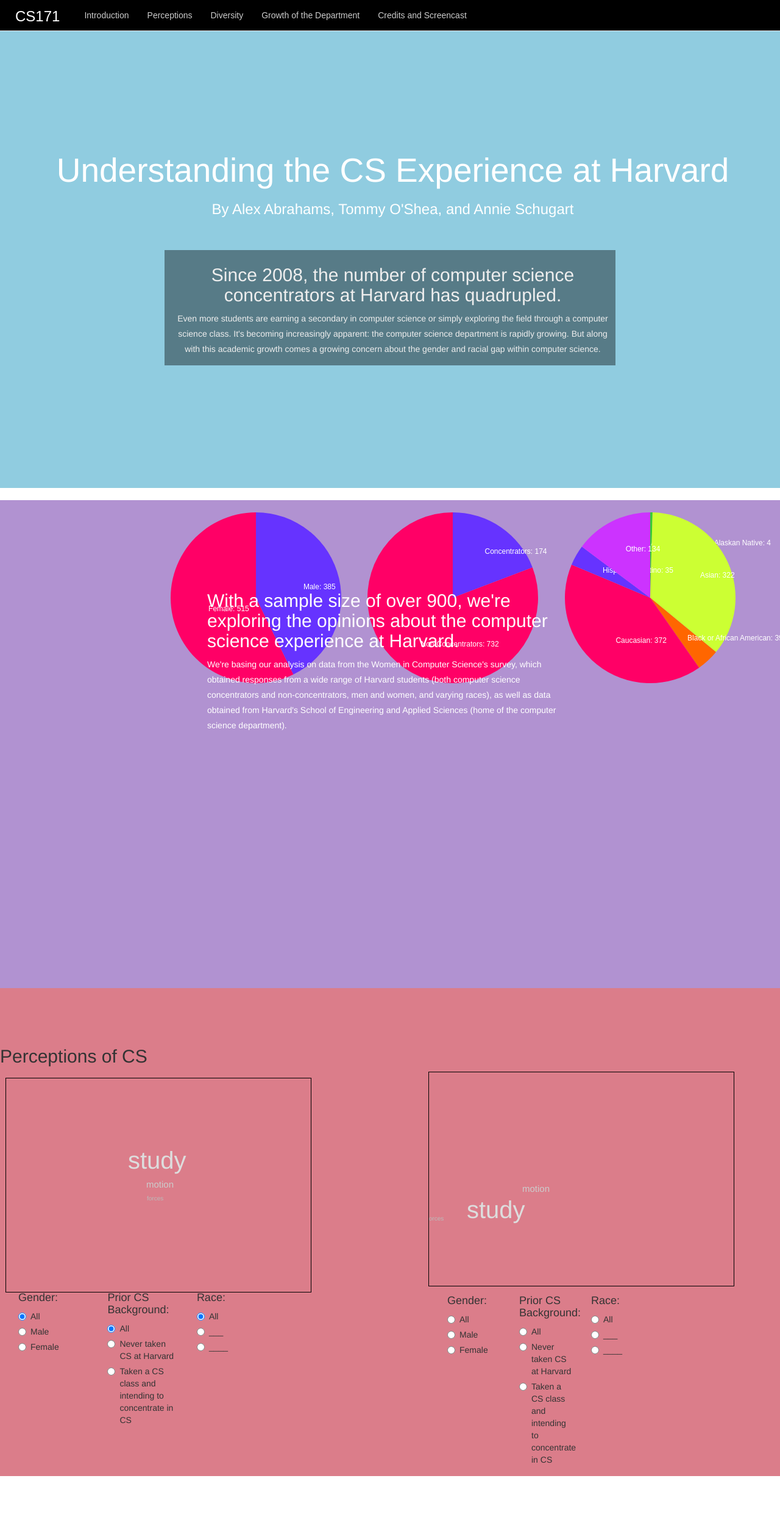
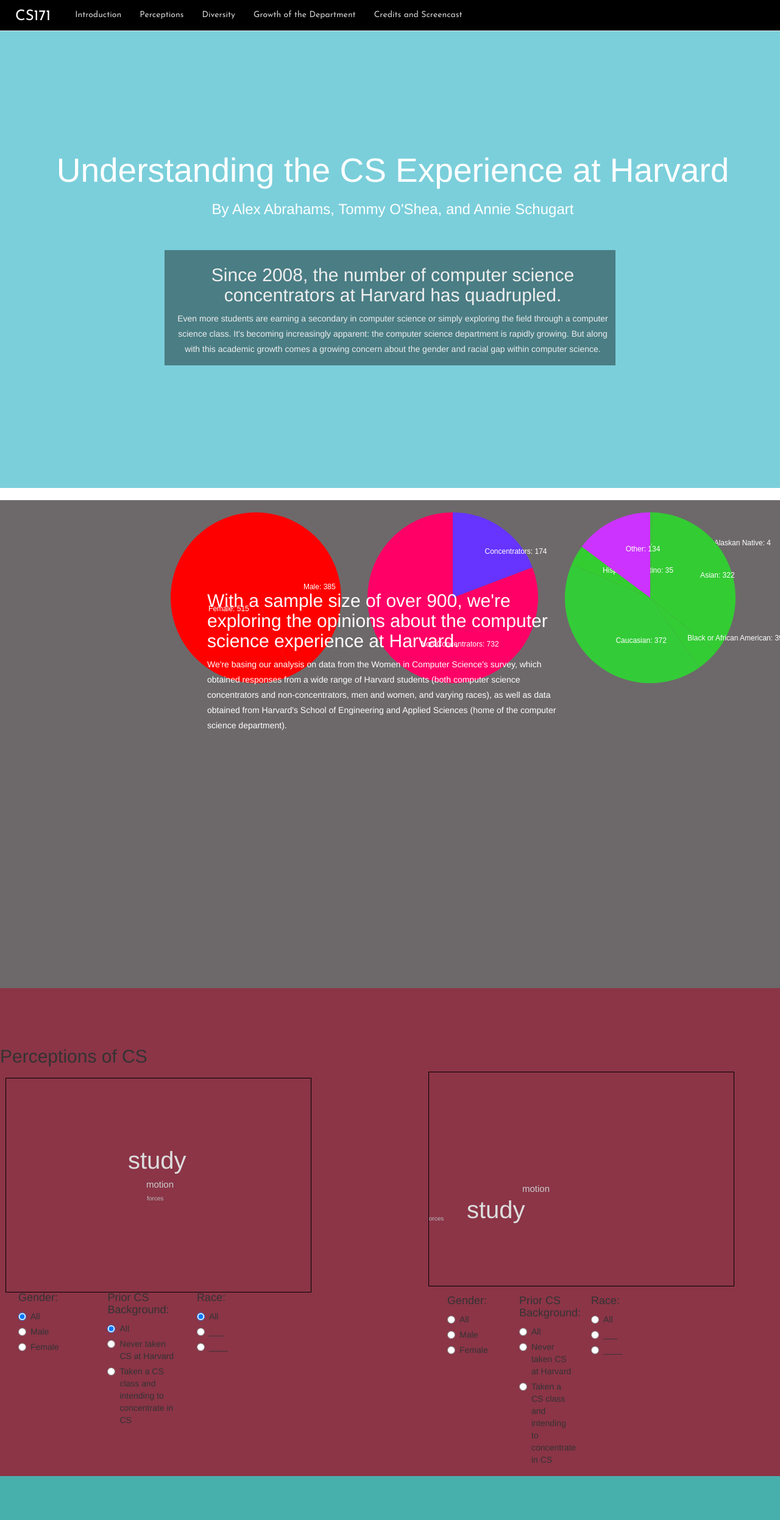
Before and after one commit to aschugart/CS-at-Harvard-Data-Vis, a plain HTML site: page index.html in a window 1280 px wide. Shown: the top 2492 px of the page at 61% size. Drawn offline with Linux system fonts and the light colour scheme; no server answers.

Commit message:
some css maybe

```diff
--- a/css/old.css
+++ b/css/old.css
@@ -6,9 +6,8 @@
  *
  */
 
-/* FONT: Lato; */
-@import url(http://fonts.googleapis.com/css?family=Lato:100,300,400,700,900,400italic,700italic,900italic);
-
+/* FONT: Josefin Sans; */
+@import url(https://fonts.googleapis.com/css?family=Josefin+Sans);
 
 /*
  *
@@ -99,7 +98,8 @@ p {
     line-height: 25px;
 }
 
-a, h1 a, h2 a, h3 a, h4 a { text-decoration: none; color: #3B8FD7; }
+h1{ font-family: 'Josefin Sans', sans-serif;}
+a, h1 a, h2 a, h3, h4 a { text-decoration: none;  color: #3B8FD7; font-family: 'Josefin Sans', sans-serif;}
 a:hover, h1 a:hover, h2 a:hover, h3 a:hover, h4 a:hover { text-decoration: none; color: #53AFFF; }
 
 .highlighted { color: #3B8FD7; }
@@ -146,7 +146,7 @@ a:hover, h1 a:hover, h2 a:hover, h3 a:hover, h4 a:hover { text-decoration: none;
 
 /* HOME SCREEN */
 #home {
-    background: #90CCE0;
+    background: #7BCFDB;
     background-size: cover;
     -webkit-background-size: cover;
     -moz-background-size: cover;
@@ -170,7 +170,7 @@ a:hover, h1 a:hover, h2 a:hover, h3 a:hover, h4 a:hover { text-decoration: none;
 
 /* INTRO SCREEN */
 #intro {
-    background: #B192D1;
+    background: #6D696A;
 }
 #intro > .overlay {
     background-color: rgba(49,7,7,0.4);
@@ -189,11 +189,15 @@ a:hover, h1 a:hover, h2 a:hover, h3 a:hover, h4 a:hover { text-decoration: none;
 
 /* PERCEPTIONS SCREEN */
 #perceptions {
-    background: #DB7D8A;
+    background: #DAE2DF;
 }
 
 
 /* BREAKDOWN SCREEN */
+#perceptions {
+    background: #8B3547;
+}
+
 .left { width: 55%; float:left; }
 .right { width: 45%; float:right; }
 .centered {
@@ -230,6 +234,7 @@ a:hover, h1 a:hover, h2 a:hover, h3 a:hover, h4 a:hover { text-decoration: none;
 
 /* EXECUTIONS SCREEN */
 #diversity {
+    background: #48B0AC;
 
 }
 
--- a/js/genderpie.js
+++ b/js/genderpie.js
@@ -22,7 +22,7 @@ var svg = d3.select("#chart-area").append("svg")
 console.log(radius);
 
 var colorscale = d3.scale.ordinal()
-    .range(["#6633FF", "#FF0066"]);
+    .range(["#FF0000", "#FF0000"]);
 
 console.log(colorscale("Male"));
 console.log(colorscale("Female"));
--- a/js/line.js
+++ b/js/line.js
@@ -93,10 +93,4 @@ d3.csv("data/wrangledundergrads.csv", function(error, data) {
       })
       .style("stroke", function(d) { return color(d.name); });
 
-  city.append("text")
-      .datum(function(d) { return {name: d.name, value: d.values[d.values.length - 1]}; })
-      .attr("transform", function(d) { return "translate(" + x(d.value.date) + "," + y(d.value.number) + ")"; })
-      .attr("x", 3)
-      .attr("dy", ".35em")
-      .text(function(d) { return d.name; });
 });
--- a/js/prog_rating_bar.js
+++ b/js/prog_rating_bar.js
@@ -14,8 +14,8 @@ var x1 = d3.scale.ordinal();
 var y = d3.scale.linear()
     .range([height, 0]);
 
-var color = d3.scale.ordinal()
-    .range(["#51AB51", "#53A3DF"]);
+// var color = d3.scale.ordinal()
+//     .range(["#8B3547", "#00526B"]);
 
 var xAxis = d3.svg.axis()
     .scale(x0)
@@ -93,7 +93,8 @@ d3.csv("data/stacked_prog_rating_percentage2.csv", function(error, data) {
         .attr("height", function(d) { return height - y(d.value); })
         .on('mouseover', tip.show)
         .on('mouseout', tip.hide)
-        .style("fill", function(d) { return color(d.name); });
+        .style("fill", #00526B);
+        // .style("fill", function(d) { return color(d.name); });
 
     var legend_prog_rating = svg_prog_rating.selectAll(".legend")
         .data(genderNames.slice().reverse())
@@ -105,7 +106,8 @@ d3.csv("data/stacked_prog_rating_percentage2.csv", function(error, data) {
         .attr("x", width - 18)
         .attr("width", 18)
         .attr("height", 18)
-        .style("fill", color);
+        .style("fill", #00526B);
+        // .style("fill", color);
 
     legend_prog_rating.append("text")
         .attr("x", width - 24)
--- a/js/racepie.js
+++ b/js/racepie.js
@@ -25,7 +25,8 @@ var svg = d3.select("#chart-area3").append("svg")
 console.log(radius);
 
 var colorscale = d3.scale.ordinal()
-    .range(["#6633FF", "#CC33FF", "#33CC33", "#CCFF33", "#FF6600", "#FF0066"]);
+    //.domain(["American Indian or Alaskan Native", "Asian", "Black or African American", "Caucasian", "Hispanic or Latino", "Other"])
+    .range(["#33CC31", "#CC33FF", "#33CC35", "#33CC33", "#33CC34", "#33CC38"]);
 
 console.log(colorscale("Male"));
 console.log(colorscale("Female"));
```
Also changed, not shown: index.html (+1 -0 lines).
